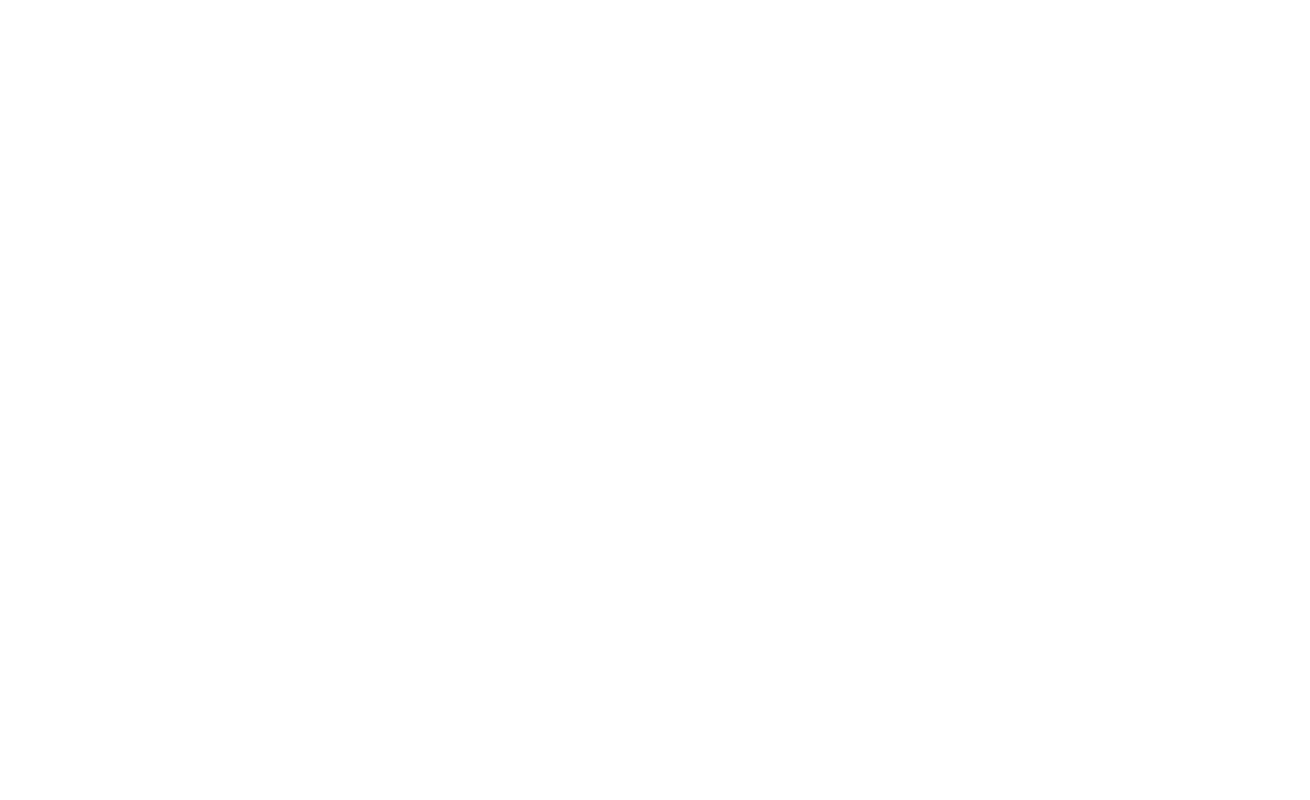
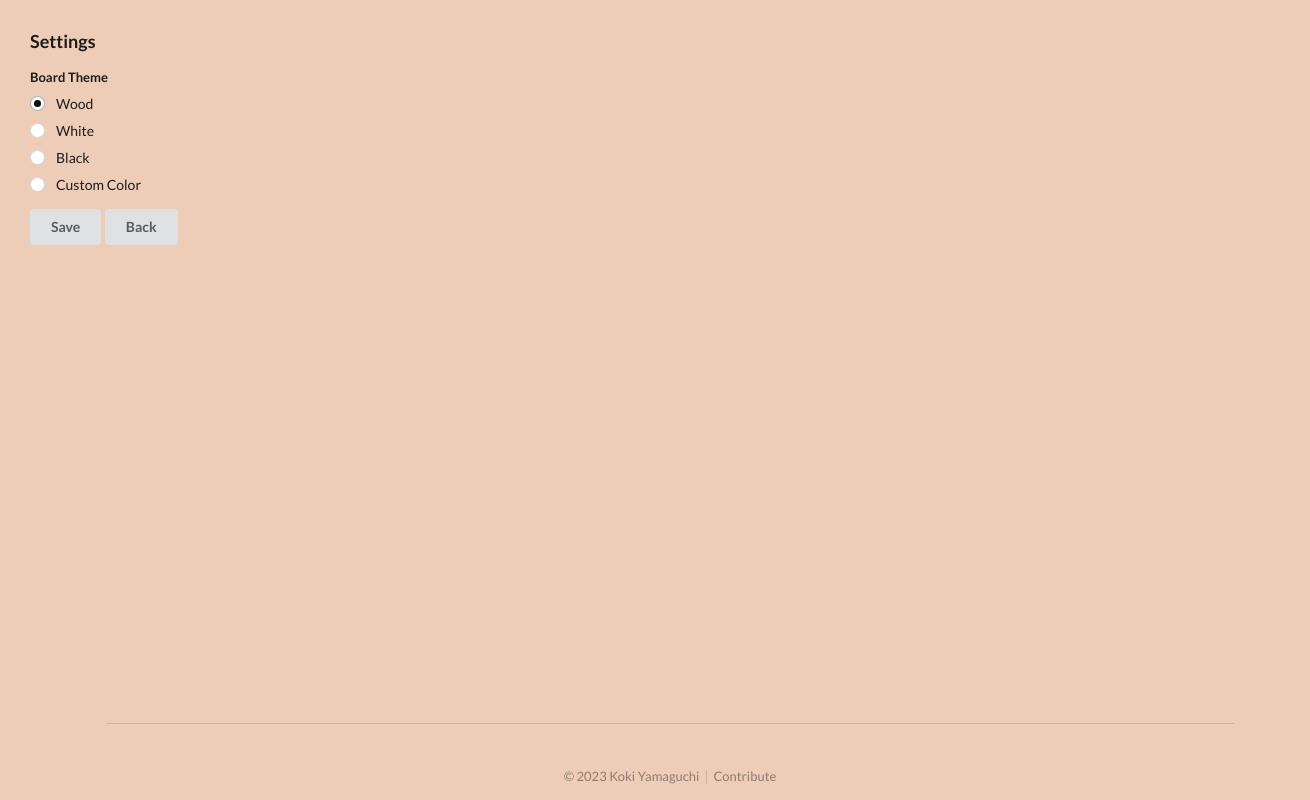
Before and after one commit to Koki-Yamaguchi/carcassonne-simulator, a Vue app: page /simulator/settings in a window 1280 px wide. Before the commit this address had no page. Shown: the whole page, 1310 px wide, since content can reach past the window. Built offline with nearby package versions, Linux system fonts and the light colour scheme.

Commit message:
Add board color settings and cache for them

```diff
--- a/src/App.vue
+++ b/src/App.vue
@@ -8,8 +8,4 @@ import { RouterView } from "vue-router";
   </div>
 </template>
 
-<style scoped>
-.main {
-  background-color: #edcdb7;
-}
-</style>
+<style scoped></style>
--- a/src/assets/main.css
+++ b/src/assets/main.css
@@ -1 +1,4 @@
 /* global css here */
+body {
+background-color: #edcdb7;
+}
--- /dev/null
+++ b/src/components/ViewWrapper.vue
@@ -0,0 +1,38 @@
+<template>
+  <div class="wrapper">
+    <slot />
+    <div class="footer">
+      <div class="ui vertical footer segment">
+        <div class="ui center aligned container">
+          <div class="ui section divider"></div>
+          <div class="ui horizontal small divided link list">
+            <a class="item"> © 2023 Koki Yamaguchi </a>
+            <a
+              class="item"
+              href="https://github.com/Koki-Yamaguchi/carcassonne-simulator"
+              target="_blank"
+            >
+              Contribute
+            </a>
+          </div>
+        </div>
+      </div>
+    </div>
+  </div>
+</template>
+
+<style scoped>
+.wrapper {
+  padding-left: 30px;
+  padding-right: 30px;
+  padding-top: 30px;
+
+  position: relative;
+  min-height: 100vh;
+}
+.footer {
+  width: 100%;
+  position: absolute;
+  bottom: 0;
+}
+</style>
--- a/src/router/index.ts
+++ b/src/router/index.ts
@@ -1,6 +1,7 @@
 import { createRouter, createWebHistory } from "vue-router";
 import HomeView from "../views/HomeView.vue";
 import SimulatorView from "../views/SimulatorView.vue";
+import SettingsView from "../views/SettingsView.vue";
 
 const router = createRouter({
   history: createWebHistory(import.meta.env.BASE_URL),
@@ -9,6 +10,11 @@ const router = createRouter({
       path: "/",
       name: "home",
       component: HomeView,
+    },
+    {
+      path: "/simulator/settings",
+      name: "settings",
+      component: SettingsView,
     },
     {
       path: "/simulator",
--- /dev/null
+++ b/src/views/SettingsView.vue
@@ -0,0 +1,89 @@
+<script setup lang="ts">
+import ViewWrapper from "../components/ViewWrapper.vue";
+import { ref, onMounted } from "vue";
+import { useRouter } from 'vue-router';
+
+const router = useRouter();
+const boardTheme = ref("wood");
+const useCustomBoardTheme = () => { return boardTheme.value === "custom" };
+const customBoardTheme = ref("");
+
+onMounted(() => {
+  loadSettingsFromCache();
+});
+
+const loadSettingsFromCache = () => {
+  const brdtheme = localStorage.getItem("boardTheme");
+  if (brdtheme) {
+    boardTheme.value = brdtheme;
+    if (brdtheme === "custom") {
+      const cbrdtheme = localStorage.getItem("customBoardTheme");
+      if (cbrdtheme) {
+        customBoardTheme.value = cbrdtheme;
+      }
+    }
+  }
+}
+
+const saveSettingsInCache = () => {
+  localStorage.setItem("boardTheme", boardTheme.value);
+  localStorage.setItem("customBoardTheme", customBoardTheme.value);
+  alert("Saved!");
+};
+
+</script>
+
+<template>
+  <ViewWrapper>
+    <div class="settings">
+      <h3>Settings</h3>
+      <div class="ui form">
+        <div class="grouped fields">
+          <label>Board Theme</label>
+          <div class="field">
+            <div class="ui radio checkbox">
+              <input type="radio" value="wood" v-model="boardTheme" />
+              <label>Wood</label>
+            </div>
+          </div>
+          <div class="field">
+            <div class="ui radio checkbox">
+              <input type="radio" value="white" v-model="boardTheme" />
+              <label>White</label>
+            </div>
+          </div>
+          <div class="field">
+            <div class="ui radio checkbox">
+              <input type="radio" value="black" v-model="boardTheme" />
+              <label>Black</label>
+            </div>
+          </div>
+          <div class="field">
+            <div class="ui radio checkbox">
+              <input type="radio" value="custom" v-model="boardTheme" />
+              <label>Custom Color</label>
+            </div>
+          </div>
+          <div
+            v-if="useCustomBoardTheme()"
+            class="field"
+          >
+            <input v-model="customBoardTheme" type="text"             placeholder="Color Code (e.g. #ffff00)" />
+          </div>
+        </div>
+        <div
+          class="ui button"
+          @click="saveSettingsInCache()"
+        >
+          Save
+        </div>
+        <div
+          class="ui button"
+          @click="router.push('/simulator')"
+        >
+          Back
+        </div>
+      </div>
+    </div>
+  </ViewWrapper>
+</template>
--- a/src/views/SimulatorView.vue
+++ b/src/views/SimulatorView.vue
@@ -4,10 +4,13 @@ import PlaceNewTile from "../components/PlaceNewTile.vue";
 import NormalButton from "../components/NormalButton.vue";
 import ChangeColor from "../components/ChangeColor.vue";
 import SelectFrame from "../components/SelectFrame.vue";
-import { ref } from "vue";
+import { onMounted, ref, computed } from "vue";
 import type { Color, Tile } from "../types";
 import { getBoard, newTile, boardSize, resetBoard } from "../assets/tiles";
+import { useRouter } from 'vue-router';
+import WoodImg from "../assets/img/background-wood.png";
 
+const router = useRouter();
 const tiles = ref<(Tile | null)[][]>(getBoard());
 const placingTile = ref<Tile | null>(null);
 const placeablePositions = ref<[number, number][]>([]);
@@ -166,6 +169,32 @@ const defocus = () => {
 const saveBoardInCache = () => {
   localStorage.setItem("board", JSON.stringify(tiles.value));
 };
+const getBoardTheme = () => {
+  let boardTheme = "wood";
+  const brdtheme = localStorage.getItem("boardTheme");
+  if (brdtheme) {
+    boardTheme = brdtheme;
+    if (brdtheme === "custom") {
+      const cbrdtheme = localStorage.getItem("customBoardTheme");
+      if (cbrdtheme) {
+        boardTheme = cbrdtheme;
+      }
+    }
+  }
+  return boardTheme;
+};
+const boardStyle = computed(() => {
+  const theme = getBoardTheme();
+  if (theme[0] === '#' || theme === 'black' || theme === 'white' || theme === 'blue' || theme === 'blue' || theme === 'red' || theme === 'pink' || theme === 'purple' || theme === 'green' || theme === 'yellow' || theme === 'brown' || theme === 'cyan') {
+    return {
+      'background-color': theme,
+    };
+  } else {
+    return {
+      'background-image': 'url(' + WoodImg + ')',
+    };
+  }
+});
 </script>
 
 <template>
@@ -212,8 +241,14 @@ const saveBoardInCache = () => {
         :style="{ color: '#DC143C' }"
         :text="'Reset'"
       />
+      <button
+        class="ui icon button item"
+        @click="router.push('/simulator/settings');"
+      >
+        <i class="cog icon"></i>
+      </button>
     </div>
-    <div class="board">
+    <div class="board" :style="boardStyle">
       <TileBoard
         :placeablePositions="placeablePositions"
         :tiles="tiles"
@@ -270,7 +305,6 @@ const saveBoardInCache = () => {
 }
 .board {
   height: 1000px;
-  background-color: #feeeec;
   border-radius: 0.5%;
 }
 </style>
```
